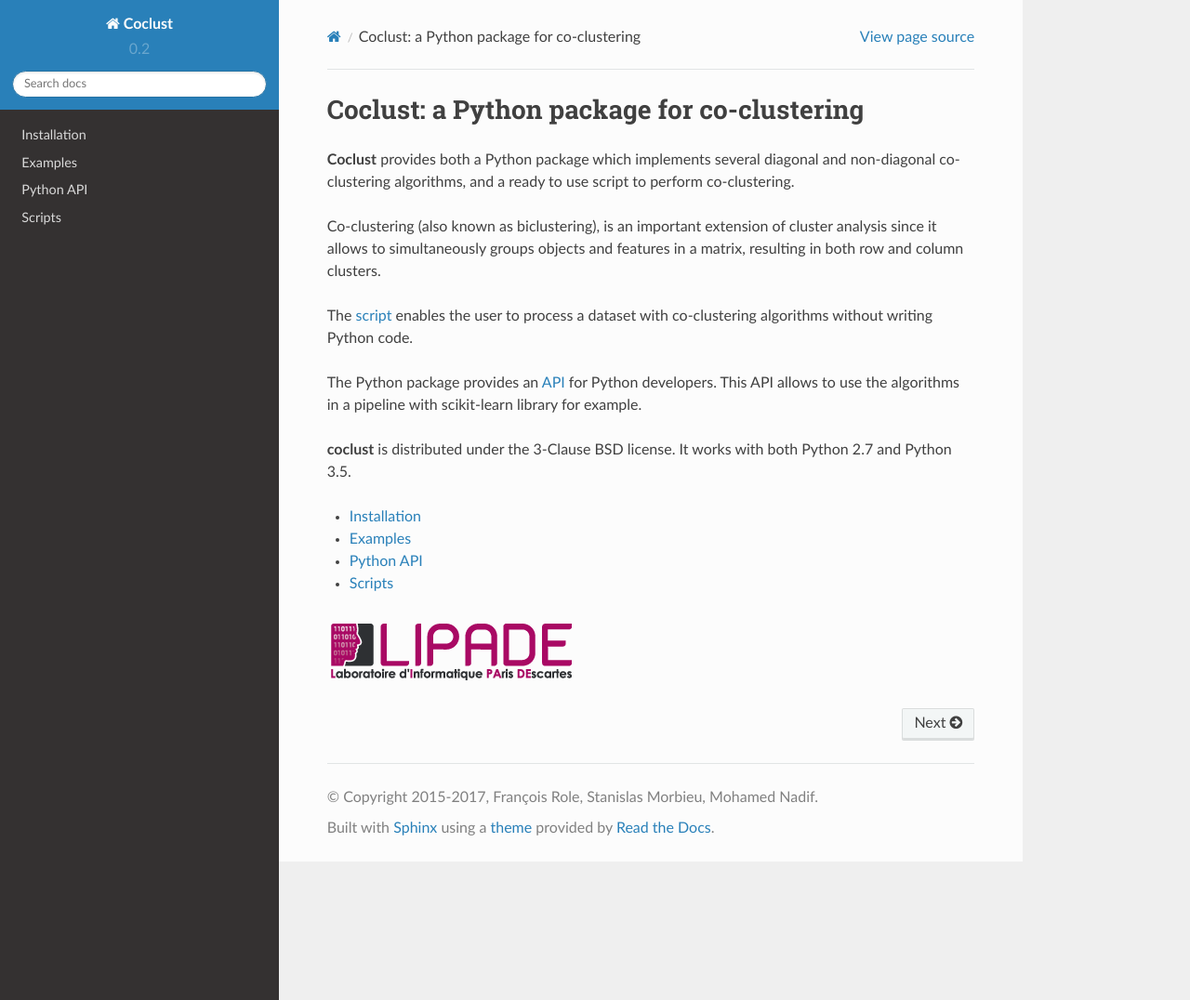
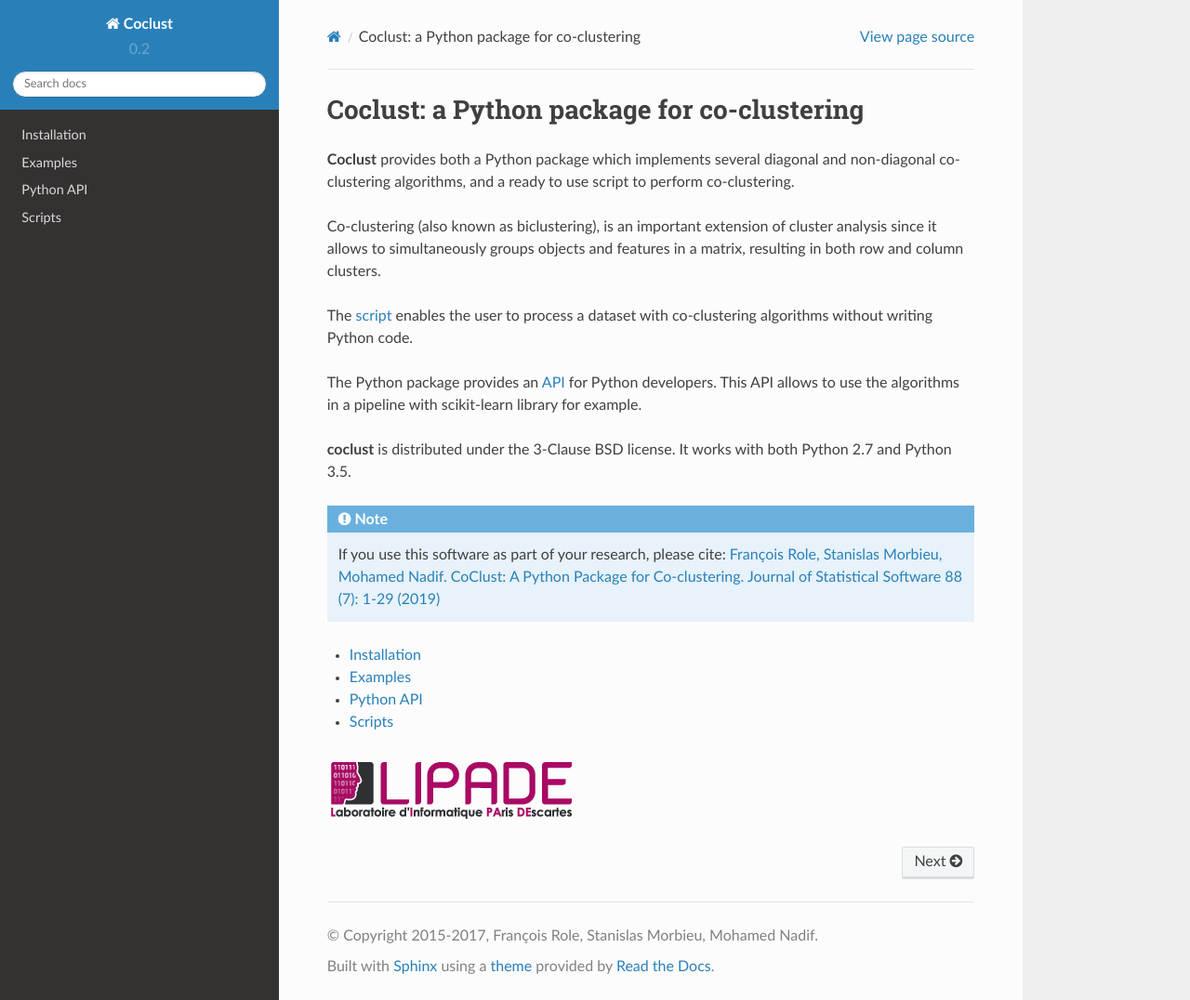
Before and after one commit to franrole/cclust_package, a Sphinx documentation site: the page built from docs/index.rst, in a window 1280 px wide and 1076 px high. Shown: the whole window at 93% size. Built offline with Sphinx 7.4.7 and the Read the Docs theme 2.0.0, drawn with Linux system fonts in a browser that asks for light colours.

Commit message:
modified examples and index rst files

```diff
--- a/docs/examples.rst
+++ b/docs/examples.rst
@@ -43,6 +43,8 @@
 
 Advanced usage overview
 ~~~~~~~~~~~~~~~~~~~~~~~
+
+The following example example illustrates the use of some functions from the ``coclust.visualization`` and the ``coclust.io.data_loading``. The latter module provides a standard way of accessing document-term matrices as well as document and term label when available.
 
 .. plot::
     :include-source:
--- a/docs/index.rst
+++ b/docs/index.rst
@@ -19,6 +19,10 @@
 **coclust** is distributed under the 3-Clause BSD license. It works with both
 Python 2.7 and Python 3.5.
 
+.. note::  If you use this software as part of your research, please cite: `François Role, Stanislas Morbieu, Mohamed Nadif. CoClust: A Python Package for Co-clustering. Journal of Statistical Software 88 (7): 1-29 (2019) <https://www.jstatsoft.org/article/view/v088i07>`_
+
+
+
 
 .. toctree::
    :maxdepth: 1
```
